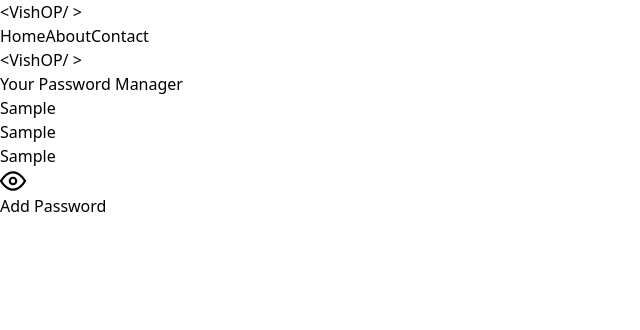
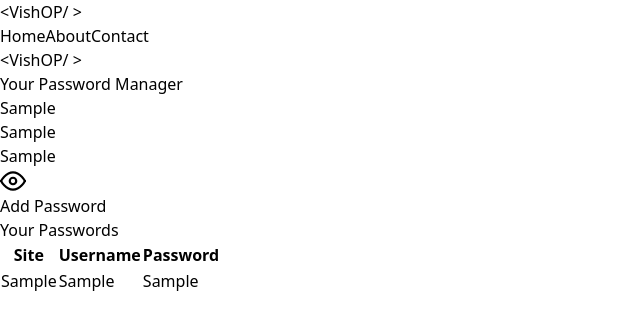
Before and after one commit to Vishusing/MERN, a React (Vite) app in the folder passmanage/: page / in a window 1280 px wide. Both pictures are taken after typing "Sample", "Sample", "Sample" into the empty fields and a click on the button "Add Password". Shown: the top 330 px of the page, without its empty margins (0-640 px from the left). Built offline with nearby package versions, Linux system fonts and the light colour scheme; some icons are missing.

Commit message:
Password Displaying Logic is created

```diff
--- a/passmanage/src/components/Manager.jsx
+++ b/passmanage/src/components/Manager.jsx
@@ -30,9 +30,9 @@ const Manager = () => {
     }
 
     const savePassword = () => {
-        setPasswordArray([...passwordArray,form])
-        localStorage.setItem("password", JSON.stringify([...passwordArray,form]))
-        console.log([...passwordArray,form])
+        setPasswordArray([...passwordArray, form])
+        localStorage.setItem("password", JSON.stringify([...passwordArray, form]))
+        console.log([...passwordArray, form])
     }
 
 
@@ -72,6 +72,29 @@ const Manager = () => {
                         Add Password
                     </button>
                 </div>
+                <div className="passwords">
+                    <h2 className="font-bold text-xl py-4">Your Passwords</h2>
+                    {passwordArray.length === 0 && <div>No Passwords to show</div>}
+                    {passwordArray.length !== 0 &&
+                        <table className="table-auto w-full rounded-md overflow-hidden">
+                            <thead className="bg-green-800 text-white">
+                                <tr>
+                                    <th className="py-2">Site</th>
+                                    <th className="py-2">Username</th>
+                                    <th className="py-2">Password</th>
+                                </tr>
+                            </thead>
+                            <tbody className="bg-green-100">
+                                {passwordArray.map((item, index) => (
+                                    <tr key={index}>
+                                        <td className="py-2 border border-white text-center w-32"><a href={item.site} target="_blank">{item.site}</a></td>
+                                        <td className="py-2 border border-white text-center w-32">{item.username}</td>
+                                        <td className="py-2 border border-white text-center w-32">{item.password}</td>
+                                    </tr>
+                                ))}
+                            </tbody>
+                        </table>}
+                </div>
             </div>
         </>
     )
```
